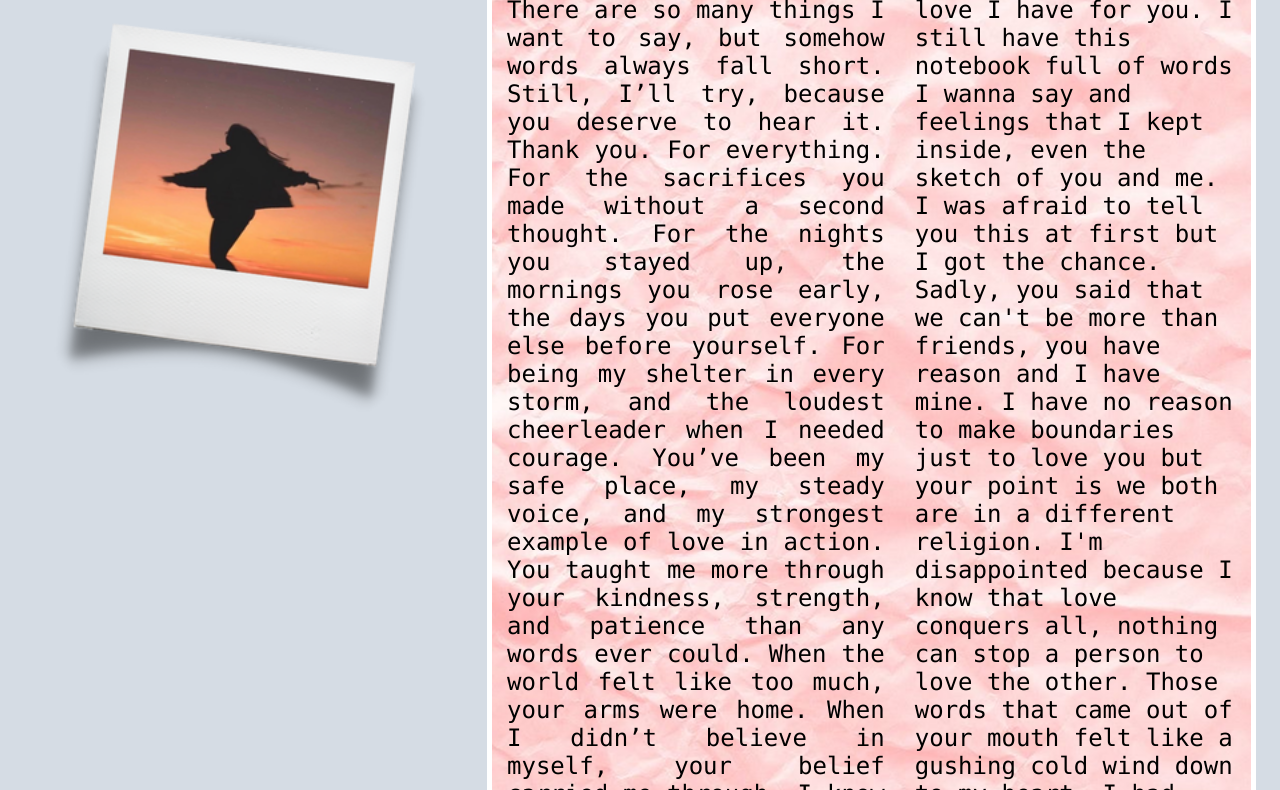
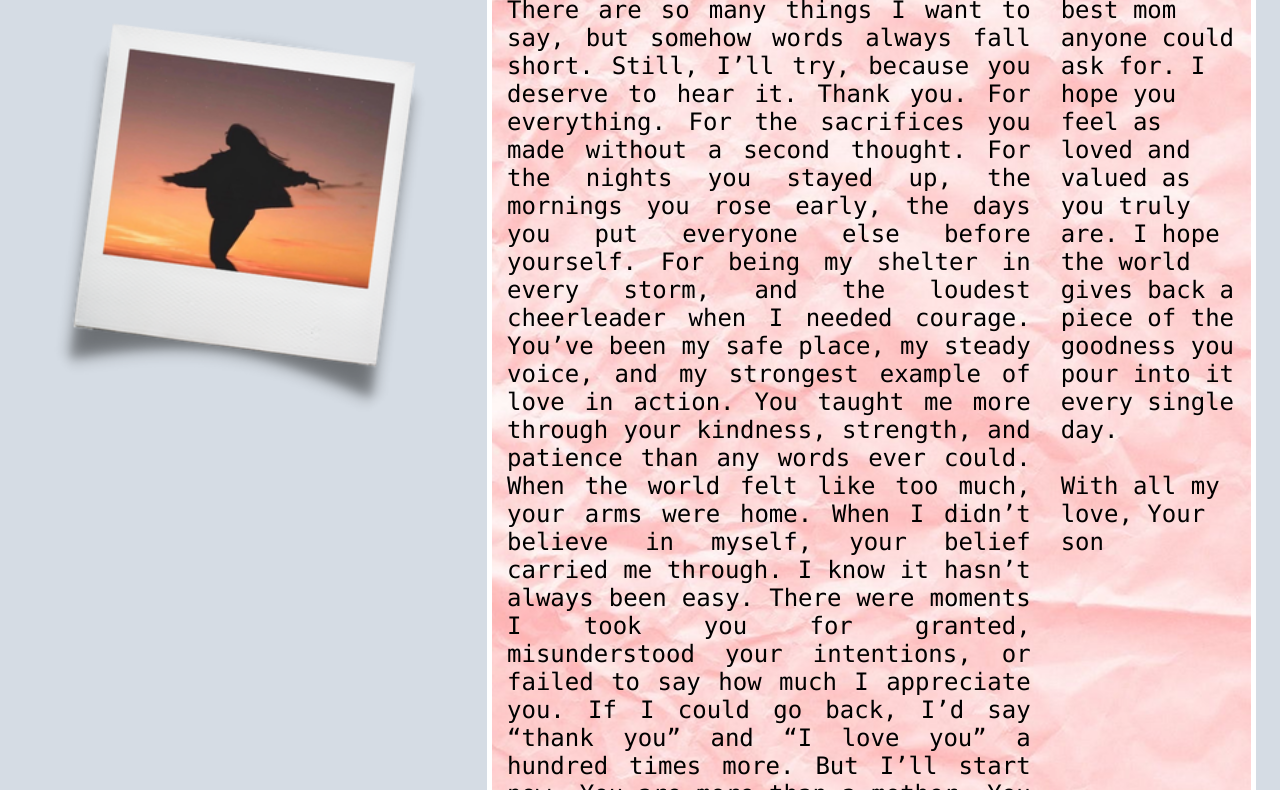
Before and after one commit to OlinPaulCaraan/LustrousHands, a plain HTML site: page entry-ol1.html in a window 1280 px wide. Shown: the part 318-1108 px from the top of the page. Drawn offline with Linux system fonts and the light colour scheme.

Commit message:
Update entry-ol1.html

```diff
--- a/entry-ol1.html
+++ b/entry-ol1.html
@@ -51,32 +51,16 @@
                               You’ve been my safe place, my steady voice, and my strongest example of love in action. You taught me more through your kindness, strength, and patience than any words ever could. When the world felt like too much, your arms were home. When I didn’t believe in myself, your belief carried me through.
                               I know it hasn’t always been easy. There were moments I took you for granted, misunderstood your intentions, or failed to say how much I appreciate you. If I could go back, I’d say “thank you” and “I love you” a hundred times more. But I’ll start now.
                               You are more than a mother. You are a miracle in motion. A quiet warrior. A giver of unconditional love.
-                              So here is to you, the best mom anyone could ask for. I hope you feel as loved and valued as you truly are. I hope the world gives back a piece of the goodness you pour into it every single day.
-                              <br><br>
-                              With all my love,
-                              Your son
                            </p>
                         </font>
                      </td>
                      <td rowspan="2" valign="top" align="left">
                         <font face = "consolas" size = "5">
                            <p>
-                              After all these 7 years I still feel the love I have for you.
-                              I still have this notebook full of words I wanna say and feelings that I kept inside, even the sketch of you and me.
-                              I was afraid to tell you this at first but I got the chance.
-                              Sadly, you said that we can't be more than friends, you have reason and I have mine.
-                              I have no reason to make boundaries just to love you but your point is we both are in a different religion.
-                              I'm disappointed because I know that love conquers all, nothing can stop a person to love the other.
-                              Those words that came out of your mouth felt like a gushing cold wind down to my heart.
-                              I had this feeling that someday I could reach the star that I've been following through night and day.
-                              I wanted to fight for the love that I have but you pushed me away.
-                              I hesitantly try to forget you and this feeling cause I don't wanna lose you but then I realized that I have to love myself first so that I can find a man who could love me The way I am.
+                              So here is to you, the best mom anyone could ask for. I hope you feel as loved and valued as you truly are. I hope the world gives back a piece of the goodness you pour into it every single day.
                               <br><br>
-                              I hope you find a better one that loves you more than I could.
-                              Thank you for the memories, I will cherish it with all my heart.
-                              Again, thank you and goodbye.
-                              <br><br>
-                              - Angeline
+                              With all my love,
+                              Your son
                            </p>
                         </font>
                      </td>
```
